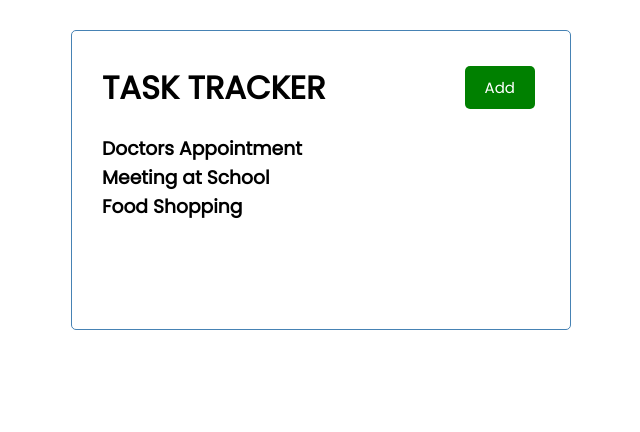
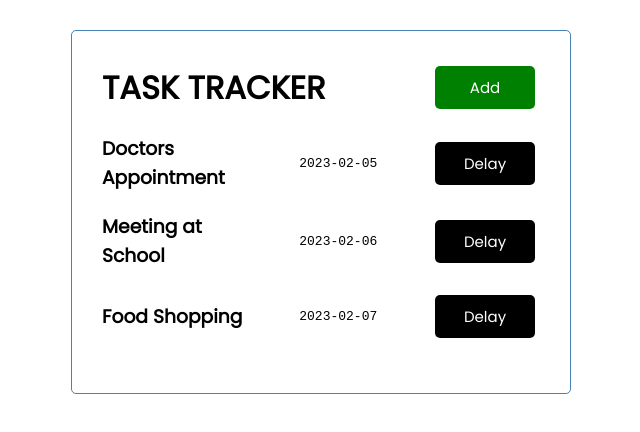
Before and after one commit to Sheam1685/react-app, a React (Create React App) app: page / in a window 1280 px wide. Shown: the top 432 px of the page, without its empty margins (319-959 px from the left). Built offline with nearby package versions, Linux system fonts and the light colour scheme.

Commit message:
stateful tasks with global state

```diff
--- a/src/App.js
+++ b/src/App.js
@@ -1,11 +1,35 @@
 import Header from './components/Header';
 import Tasks from './components/Tasks';
+import { useState } from 'react';
+
+const initialTasks = [
+  {
+      id: 1,
+      text: 'Doctors Appointment',
+      day: '2023-02-05',
+      reminder: true,
+  },
+  {
+      id: 2,
+      text: 'Meeting at School',
+      day: '2023-02-06',
+      reminder: true,
+  },
+  {
+      id: 3,
+      text: 'Food Shopping',
+      day: '2023-02-07',
+      reminder: false,
+  },
+];
 
 function App() {
+  const [tasks, setTasks] = useState(initialTasks);
   return (
     <div className="container">
       <Header title='TASK TRACKER'/>
-      <Tasks />
+      {/* send tasks and setTasks as parameter */}
+      <Tasks tasks={tasks} setTasks={setTasks} />
     </div>
   );
 }
--- a/src/components/Tasks.js
+++ b/src/components/Tasks.js
@@ -1,34 +1,31 @@
 import React from 'react'
 
-const tasks = [
-    {
-        id: 1,
-        text: 'Doctors Appointment',
-        day: 'Feb 5th at 2:30pm',
-        reminder: true,
-    },
-    {
-        id: 2,
-        text: 'Meeting at School',
-        day: 'Feb 6th at 1:30pm',
-        reminder: true,
-    },
-    {
-        id: 3,
-        text: 'Food Shopping',
-        day: 'Feb 5th at 2:30pm',
-        reminder: false,
-    },
-]
-
-const Tasks = () => {
-  return (
+const Tasks = ({ tasks, setTasks }) => {
+    const onClick = (id) => {
+        setTasks(prevTasks => {
+            return prevTasks.map((task) => {
+                if (task.id === id) {
+                    const d = new Date(task.day);
+                    d.setDate(d.getDate() + 1);
+                    return {...task, day : d.toISOString().slice(0,10)}
+                }
+                return task;
+            })
+        });
+    }
+    return (
     <>
         {tasks.map((task) => (
-            <h3 key={task.id}>{task.text}</h3> // key is needed for each item in the list. It is needed for react to know which item is which
+            // {/* key is needed for each item in the list. It is needed for react to know which item is which */}
+            <div className='task' key={task.id}>
+            <h3 style={{width:'33%'}}>{task.text}</h3>
+            <code>{task.day}</code>
+            {/* send task id as parameter */}
+            <button onClick={() => onClick(task.id)} className='btn'>Delay</button>
+            </div>
         ))}
     </>
-  )
+    )
 }
 
-export default Tasks
+export default Tasks;
--- a/src/index.css
+++ b/src/index.css
@@ -27,7 +27,16 @@ body {
   margin-bottom: 20px;
 }
 
+.task {
+  display: flex;
+  justify-content: space-between;
+  align-items: center;
+  margin-bottom: 20px;
+}
+
 .btn {
+  /* size of button */
+  width: 100px;
   display: inline-block;
   background: #000;
   color: #fff;
@@ -54,12 +63,12 @@ body {
   width: 100%;
 }
 
-.task {
+/* .task {
   background: #f4f4f4;
   margin: 5px;
   padding: 10px 20px;
   cursor: pointer;
-}
+} */
 
 .task.reminder {
   border-left: 5px solid green;
```
Also changed, not shown: src/components/Button.js (line endings or trailing spaces).
